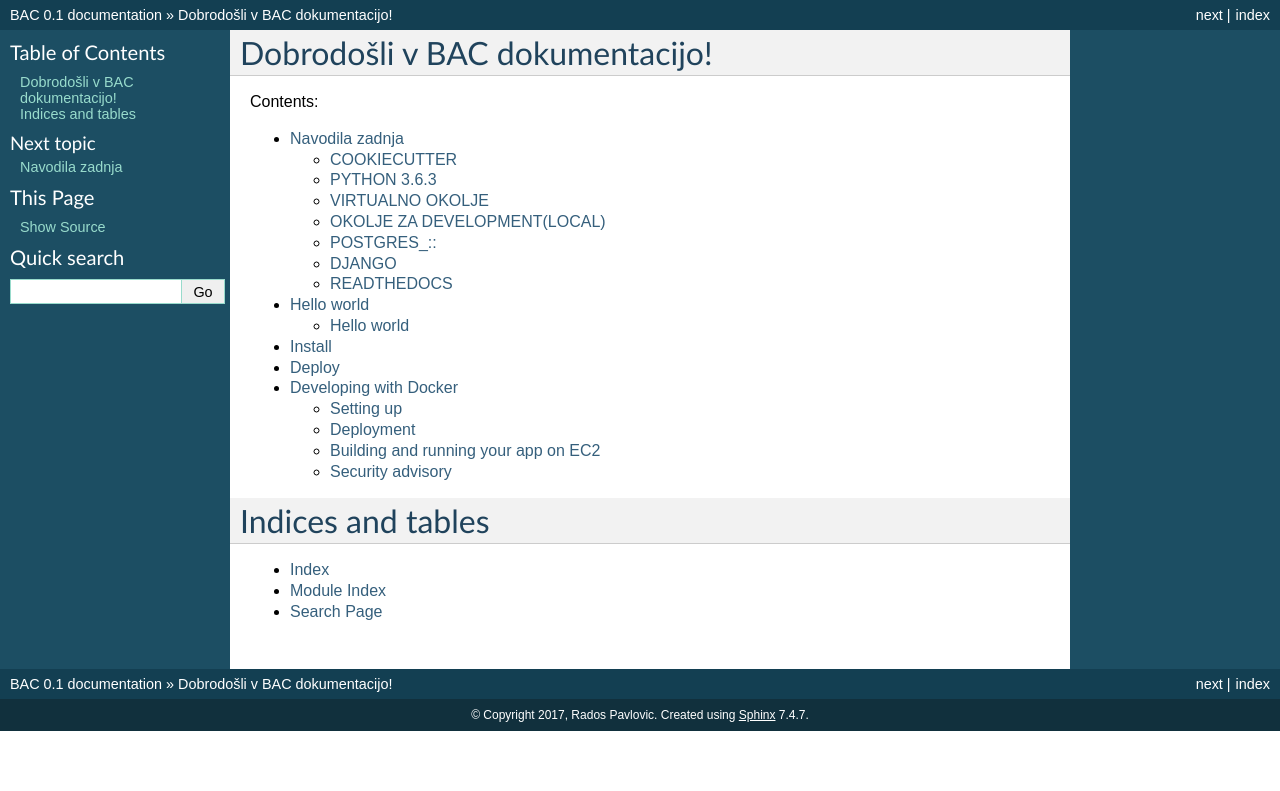
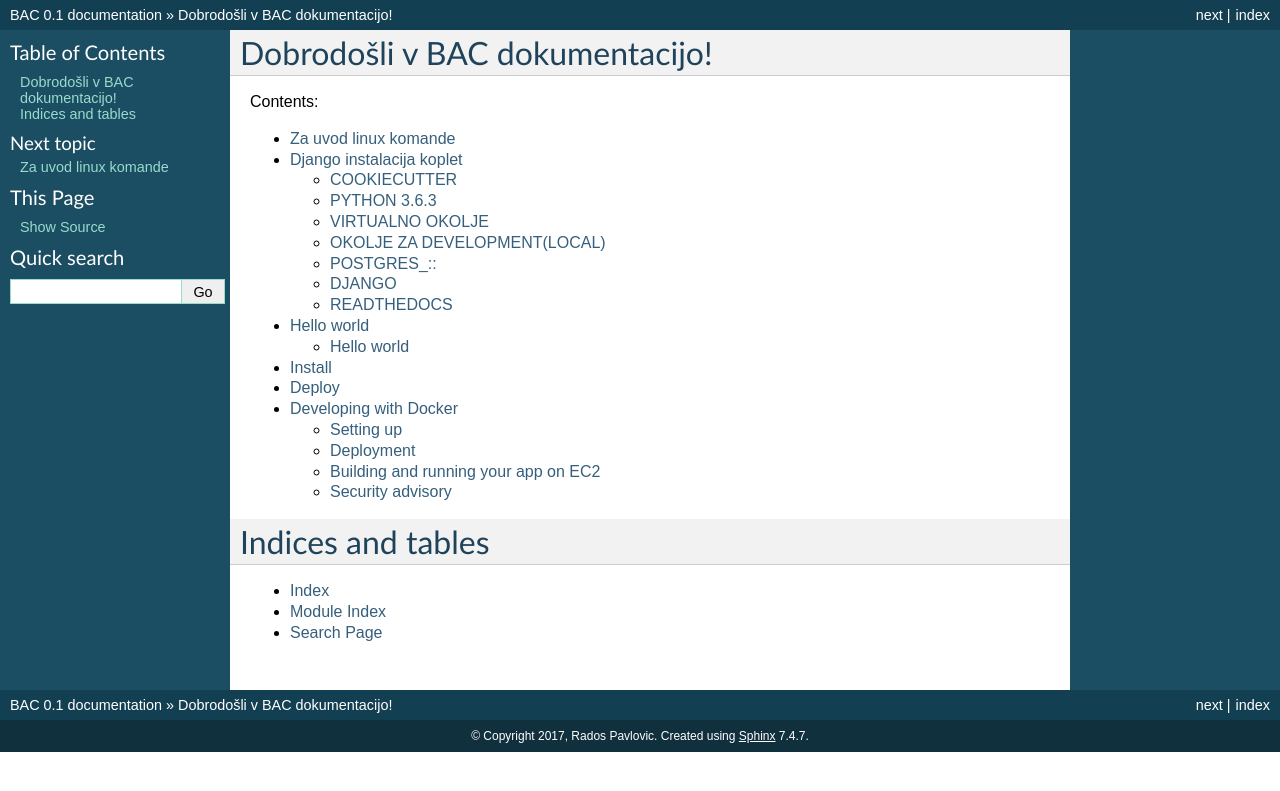
Before and after one commit to pavlovicr/bac, a Sphinx documentation site: the page built from docs/index.rst, in a window 1280 px wide. Shown: the top 791 px of the page. Built offline with Sphinx 7.4.7, drawn with Linux system fonts in a browser that asks for light colours; pages that are not in the unit, such as notebooks, are missing from menus.

Commit message:
dopolnitev 20.10.2017

```diff
--- a/docs/navodila.rst
+++ b/docs/navodila.rst
@@ -1,5 +1,20 @@
-Navodila zadnja
+Za uvod linux komande
 ======================
+::
+
+    touch mojfile
+    echo “ratata” > mojfile
+    cat ”mojile” > mojfile1 …...vsebina iz moj file se skopira v mojfile1
+    cat mojfile ….ogled vsebine
+
+    django-admin startproject .  …..s piko ne ustvari nepomembnega direktorija
+
+
+
+Django instalacija koplet
+=========================
+
+
 
 COOKIECUTTER
 ^^^^^^^^^^^^
```
Also changed, not shown: 1 other file.
